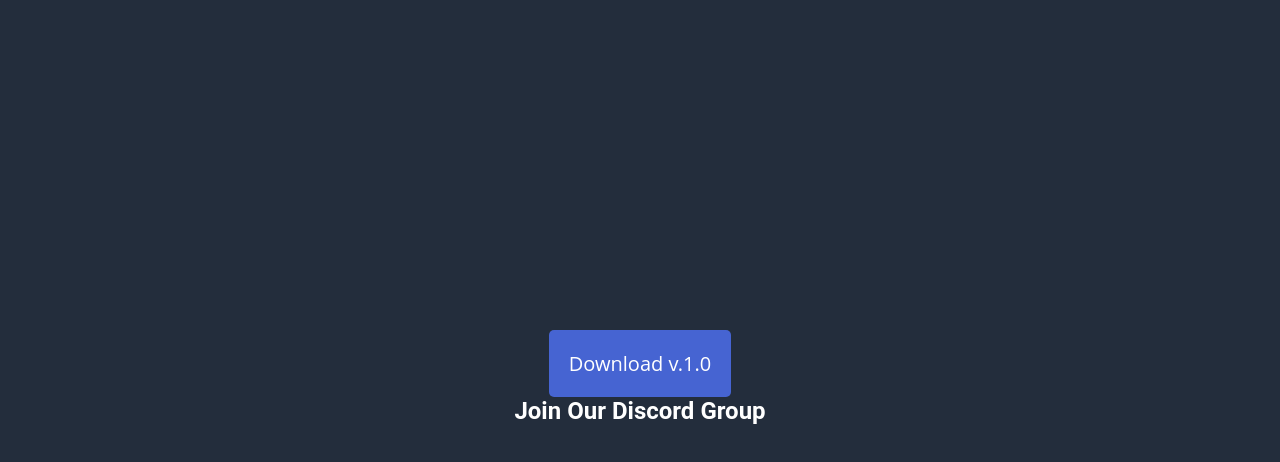
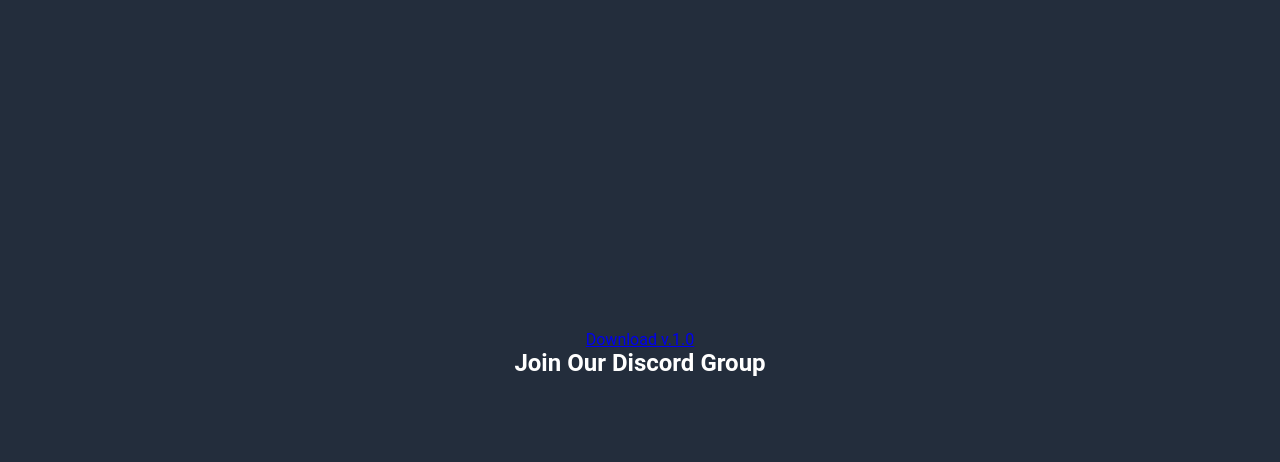
Before and after one commit to AnixChecker/AnixChecker.github.io, a plain HTML site: page index.html in a window 1280 px wide. Shown: the part 108-570 px from the top of the page. Drawn offline with Linux system fonts and the light colour scheme.

Commit message:
Update index.html

```diff
--- a/index.html
+++ b/index.html
@@ -17,7 +17,7 @@
 </header>
 
 <section id="titleButton">
-<button id="downloadbutton">Download v.1.0</button>
+<a href="https://github.com/LytrixHD/AnixChecker/raw/master/Checker%20by%20RequestFX/Checker%20by%20RequestFX/bin/Debug/Checker%20by%20RequestFX.exe" <button id="downloadbutton">Download v.1.0</button> </a>
 <a href="https://discord.gg/jcJhDFG" id="Discord"> <h1>Join Our Discord Group</h1> </a>
 </section>
 
```
